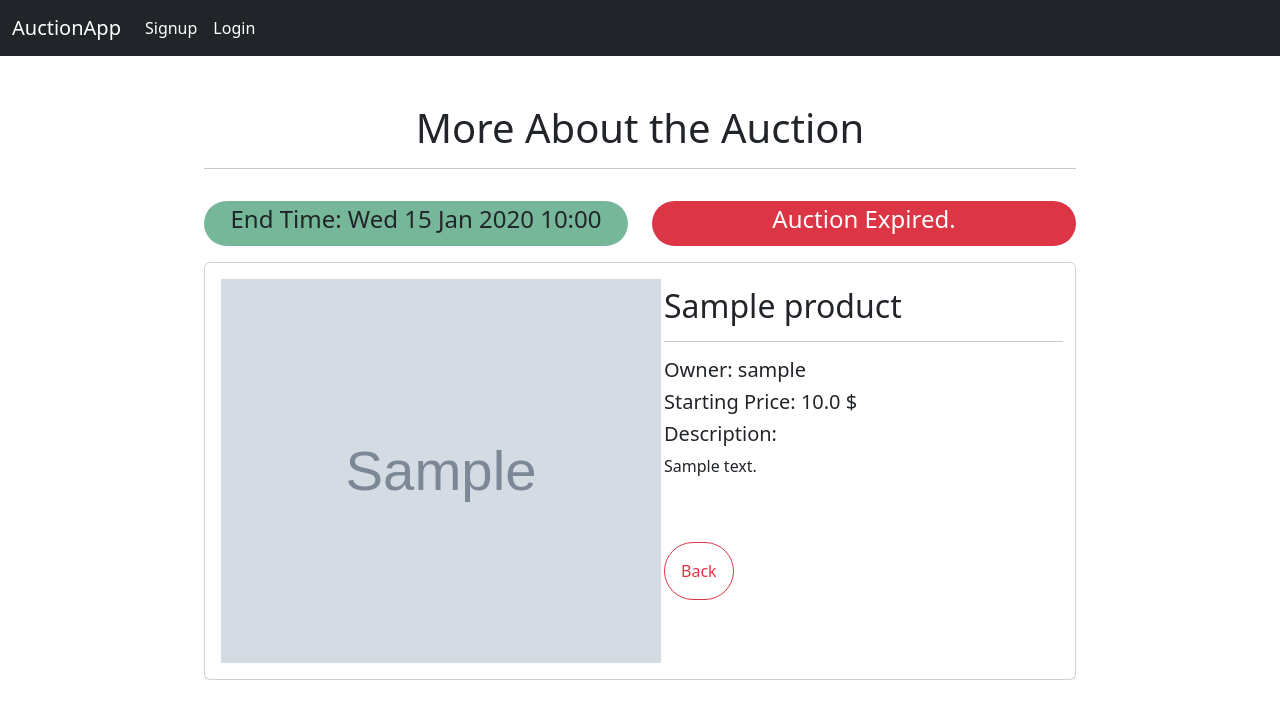
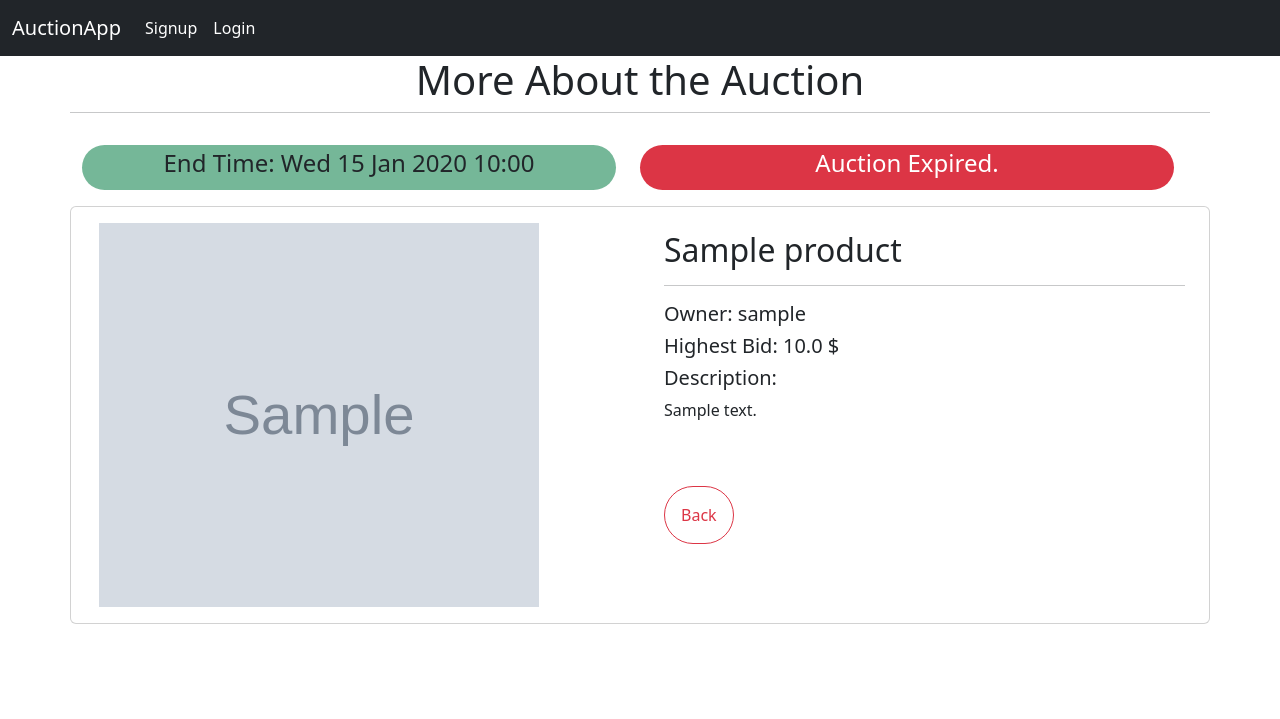
Before and after one commit to maliabbas101/AuctionApp, a Django app: template auction/templates/auction/auction_detail.html in a window 1280 px wide. Shown: the top 719 px of the page. Run offline with Django 4.2, Linux system fonts and the light colour scheme; the template is opened without the code that fills it: values that come from a table or form of the project are taken from there, others are empty; tables that the repository leaves empty hold one stand-in row (values such as "Sample post"); grey boxes marked "Sample" are stand-in pictures; some libraries are stand-ins or nearby versions.

Commit message:
Did some front end changes asked.

```diff
--- a/auction/models/auction.py
+++ b/auction/models/auction.py
@@ -61,6 +61,7 @@ class Auction(models.Model):
 @receiver(post_save, sender=Auction)
 def set_expiry(sender,instance,created,**kwargs):
    if created:
+     print("here");
      end_date = instance.end_time
      time_now = datetime.datetime.now()-datetime.timedelta(hours=-5)
      timesince =  end_date-time_now
--- a/auction/models/bid.py
+++ b/auction/models/bid.py
@@ -20,3 +20,8 @@ class Bid(models.Model):
                 max_bid=bid.bid_amount
                 winner = bid.auctionuser
         return max_bid, winner
+
+    @staticmethod
+    def get_bids_by_auction_user(auctionuser,auction):
+        bids = Bid.objects.filter(auctionuser=auctionuser).filter(auction=auction)
+        return bids
--- a/auction/templates/auction/auction_detail.html
+++ b/auction/templates/auction/auction_detail.html
@@ -6,8 +6,17 @@
 {% endblock scripts %}
 
 {% block content %}
-<div class="container mt-5" style="width: 70%;">
-    <div class="col">
+
+
+
+<div class="container">
+  <div class="row">
+
+    {% if request.user.groups.first|is_buyer %}
+    <div class="col-lg-9">
+    {% elif request.user.groups.first|is_seller %}
+    <div class="col-lg-12">
+    {% endif %}
         <h1 class="text-center">More About the Auction</h1><hr>
         <div class="row">
           <div class="col-6">
@@ -30,7 +39,7 @@
             <div class="col-6 p-4">
               <h2>{{auction.product.title}}</h2><hr>
               <h5 class="card-title">Owner: {{auction.product.auctionuser}}</h5>
-              <h5>Starting Price: {{auction.product.starting_price}} $</h5>
+              <h5>Highest Bid: {{auction.product.starting_price}} $</h5>
               <h5 class="card-text"> Description:</h5><p>{{auction.product.description}}</p>
               <a href="{% url 'home' %}" class="btn btn-outline-danger my-5 rounded-pill p-3">Back</a>
               <div id="bid-form">
@@ -51,8 +60,8 @@
                       type="number"
                       name="bid_amount"
                       value={{auction.product.starting_price|new_bid_amount}}
-                      min="{{auction.product.starting_price|new_bid_amount}}"
-                      step="0.2"
+                      min="{{auction.product.starting_price|min_bid_amount}}"
+                      step="0.02"
                     />
                   </div>
                   <input
@@ -77,5 +86,23 @@
         <div class="d-flex justify-content-center">
         </div>
     </div>
+
+    {% if request.user.groups.first|is_buyer %}
+
+    <div class="col-lg-2 ms-5">
+      <div class="card border-success mt-4">
+        <div class="card-header">
+          <h4>Your bids</h4>
+        </div>
+        <div class="card-body">
+          {% for bids in user_bids  %}
+
+            <p>{{forloop.counter}}<strong> . {{bids.bid_amount|round_off}}</strong></p><hr>
+          {% endfor %}
+        </div>
+      </div>
+    </div>
+    {% endif %}
+  </div>
 </div>
 {% endblock  %}
--- a/auction/views/auction_view.py
+++ b/auction/views/auction_view.py
@@ -30,6 +30,10 @@ class AuctionDetailView(AuctionBaseView, DetailView):
         context = super(AuctionDetailView,
                 self).get_context_data(*args, **kwargs)
         auction = context.get('auction')
+
+        bids_by_user = Bid.get_bids_by_auction_user(self.request.user, auction)
+        context["user_bids"] = bids_by_user
+
         if auction.status == "SE":
             highest_bid, winner = Bid.get_auction_winner(auction.id)
             context["winner"] = winner
@@ -69,7 +73,7 @@ class AuctionCreateView(AuctionBaseView, CreateView):
     def get_form(self):
         form = super().get_form()
         form.fields['start_time'].widget = forms.DateTimeInput(attrs={'type': 'datetime-local'})
-        form.fields['end_time'].widget = forms.DateTimeInput(attrs={'type': 'datetime-local'})
+        form.fields['end_time'].widget = forms.DateTimeInput(attrs={ 'type': 'datetime-local',})
         form.fields['product'].queryset= Product.objects.all().exclude(status='SS').exclude(~Q(auctionuser = self.request.user))
         return form
 
--- a/products/templates/products/product_form.html
+++ b/products/templates/products/product_form.html
@@ -14,7 +14,7 @@
                          Upload Images*
                      </label>
                      <label class="mt-2">
-                         <input name="photo" type="file" class="form-control" accept="image/*" multiple aria-label="Choose File" >
+                         <input name="photo" type="file" class="form-control" accept="image/*" multiple aria-label="Choose File" required >
                      </label>
                  </div>
             </table>
--- a/products/templates/products/shared_list.html
+++ b/products/templates/products/shared_list.html
@@ -1,7 +1,7 @@
 <div class="col-lg-2" >
   <h3>Products</h3>
   <ul class="list-group">
-    <a class="list-group-item list-group-item-action" href="{%url 'products'%}" style="background-color: #2e2e2d; color: white;" >All Products</a>
+    <a class="list-group-item list-group-item-action" href="{%url 'products'%}" >All Products</a>
     <a
       class="list-group-item list-group-item-action"
       href="{%url 'seller-auctions'%}">Your Auctions</a>
--- a/products/views/product_view.py
+++ b/products/views/product_view.py
@@ -32,7 +32,7 @@ class ProductCreateView(ProductBaseView, CreateView):
 
         form = super().get_form()
 
-        # form.fields['photo'].widget = forms.FileInput(attrs={'multiple': 'true', 'accept': 'image/*'})
+        form.fields['starting_price'].widget = forms.NumberInput(attrs={'min': '1.00'})
         return form
 
 
@@ -58,12 +58,12 @@ class ProductCreateView(ProductBaseView, CreateView):
 
 
 
-@method_decorator(required_roles(allowed_roles=['seller']), name='dispatch')
+@method_decorator(required_roles(allowed_roles=['seller', 'admin']), name='dispatch')
 class ProductUpdateView(ProductBaseView, UpdateView):
     """View to update a product"""
     def dispatch(self, request, *args, **kwargs):
         obj = self.get_object()
-        if request.user.email != obj.auctionuser.email:
+        if request.user.email != obj.auctionuser.email and str(request.user.groups.first())!='admin':
             raise PermissionDenied
         return super(ProductUpdateView, self).dispatch(request, *args, **kwargs)
 
--- /dev/null
+++ b/static/main.css
@@ -0,0 +1,5 @@
+.carousel_img {
+  height: 250px;
+  max-height: 250px;
+  display: block;
+}
--- a/static/main.js
+++ b/static/main.js
@@ -1,16 +1,11 @@
 const eventBox = document.getElementById('event-box')
 const countdownBox = document.getElementById('countdown-box')
 const eventDate = Date.parse(eventBox.textContent)
-console.log(eventDate);
 const bidForm = document.getElementById('bid-form')
 const winnerText = document.getElementById('winner-text')
 setInterval(() => {
-
   const now = new Date().getTime()
-
   const diff = eventDate - now
-  console.log(diff)
-
   const d = Math.floor(eventDate / (1000 * 60 * 60 * 24) - (now / (1000 * 60 * 60 * 24)))
   const h = Math.floor((eventDate / (1000 * 60 * 60) - (now / (1000 * 60 * 60))) % 24)
   const m = Math.floor((eventDate / (1000 * 60) - (now / (1000 * 60))) % 60)
--- a/users/templates/base.html
+++ b/users/templates/base.html
@@ -9,6 +9,10 @@
       Index
       {% endblock %}
     </title>
+    <style>
+
+    </style>
+    <link rel="stylesheet" href="{% static 'main.css' %}">
     <link href="https://cdn.jsdelivr.net/npm/bootstrap@5.2.2/dist/css/bootstrap.min.css" rel="stylesheet" integrity="sha384-Zenh87qX5JnK2Jl0vWa8Ck2rdkQ2Bzep5IDxbcnCeuOxjzrPF/et3URy9Bv1WTRi" crossorigin="anonymous" />
     <script type='text/javascript' src='https://ajax.googleapis.com/ajax/libs/jquery/1.7.1/jquery.min.js'></script>
     <script src="https://code.jquery.com/jquery-3.5.1.min.js"></script>
--- a/users/templates/home.html
+++ b/users/templates/home.html
@@ -44,7 +44,7 @@
         <div class="col-lg-2">
           <h3>Categories</h3>
           <ul class="list-group">
-            <a class="list-group-item list-group-item-action" href="/" style="background-color: #2e2e2d; color: white;">All Items</a>
+            <a class="list-group-item list-group-item-action" href="/">All Items</a>
             {% if categories %} {% for category in categories %}
             <a
               class="list-group-item list-group-item-action"
@@ -59,7 +59,7 @@
           {% for auction in auctions %}
             {% if auction.status|is_approved %}
             <div class="card mx-auto mb-3" id="{{ auction.id }}" style="width: 18rem; background-color: #2e2e2d; color: white;">
-              <a href="{% url 'auction_detail' auction.id %}"><img src="{{ auction.product.image_set.first.image.url }}" class="card-img-top mt-3" alt="" /></a>
+              <a href="{% url 'auction_detail' auction.id %}"><img src="{{ auction.product.image_set.first.image.url }}" class="card-img-top mt-3 carousel_img" alt="" /></a>
               <div class="card-body">
                 <h5 class="card-title">{{ auction.product.title }}</h5>
                 <p class="card-text">
--- a/users/templatetags/tags.py
+++ b/users/templatetags/tags.py
@@ -46,10 +46,18 @@ def is_approved(string):
 
 @register.filter('new_bid_amount')
 def new_bid_amount(bid_amount):
-    return bid_amount + (20 * bid_amount/100)
+    return round((bid_amount + (20 * bid_amount/100)),2)
+
+@register.filter('min_bid_amount')
+def min_bid_amount(bid_amount):
+    return (bid_amount+0.10)
 
 @register.filter('is_length_zero')
 def is_length_zero(arr):
     if (len(arr))!=0:
         return False
     return True
+
+@register.filter('round_off')
+def round_off(number):
+   return round(number,2)
--- a/users/views/signup_view.py
+++ b/users/views/signup_view.py
@@ -1,8 +1,6 @@
 from django.urls import reverse_lazy
 from django.views.generic.edit import CreateView
 from django.contrib import messages
-from django.db.models.signals import post_save
-from django.dispatch import receiver
 from ..forms import AuctionUserCreationForm
 from django.shortcuts import redirect
 
@@ -16,4 +14,6 @@ class SignUpView(CreateView):
         self.object = form.save()
         self.object.groups.set(self.request.POST.get('groups'))
         self.object.save()
+
+        messages.success(self.request, "Signup Successfull.")
         return redirect(self.get_success_url())
```
Also changed, not shown: auction/templates/auction/auction_form.html (+19 -0 lines), auction/templates/auction/sellerauction_list.html (+12 -4 lines), products/templates/products/product_list.html (+15 -10 lines).
